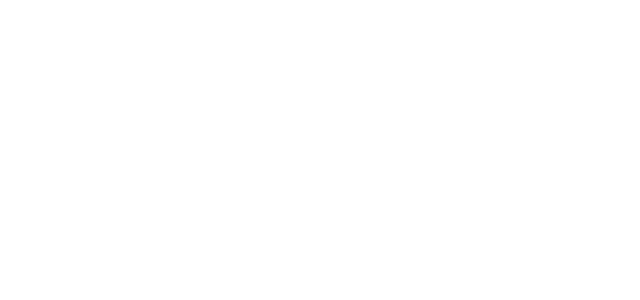
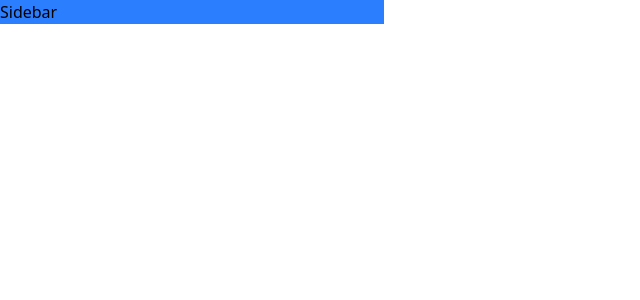
Before and after one commit to moradiweb-ir/dashboard-portfolio, a Next.js app: page / in a window 1280 px wide. Shown: the top 300 px of the page, without its empty margins (0-640 px from the left). Built offline with nearby package versions, Linux system fonts and the light colour scheme.

Commit message:
Create Sidebar.tsx | Add to layout.tsx

```diff
--- /dev/null
+++ b/app/components/Sidebar.tsx
@@ -0,0 +1,9 @@
+
+
+function Sidebar() {
+  return (
+    <div className="flex w-sm bg-blue-500">Sidebar</div>
+  )
+}
+
+export default Sidebar
--- a/app/layout.tsx
+++ b/app/layout.tsx
@@ -1,6 +1,7 @@
 import type { Metadata } from "next";
 import { Geist, Geist_Mono } from "next/font/google";
 import "./globals.css";
+import Sidebar from "./components/Sidebar";
 
 const geistSans = Geist({
   variable: "--font-geist-sans",
@@ -27,6 +28,7 @@
       <body
         className={`${geistSans.variable} ${geistMono.variable} antialiased`}
       >
+        <Sidebar/>
         {children}
       </body>
     </html>
```
